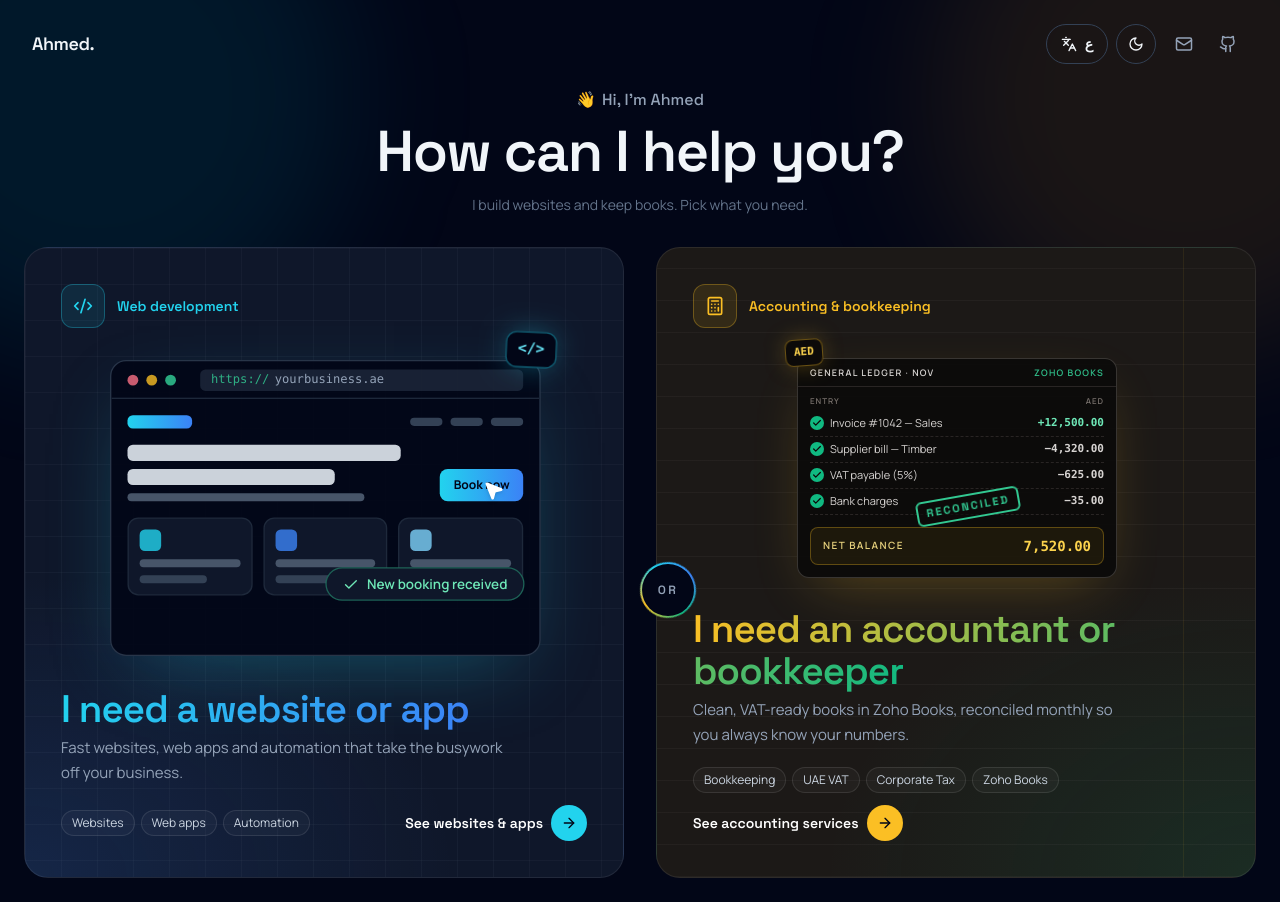
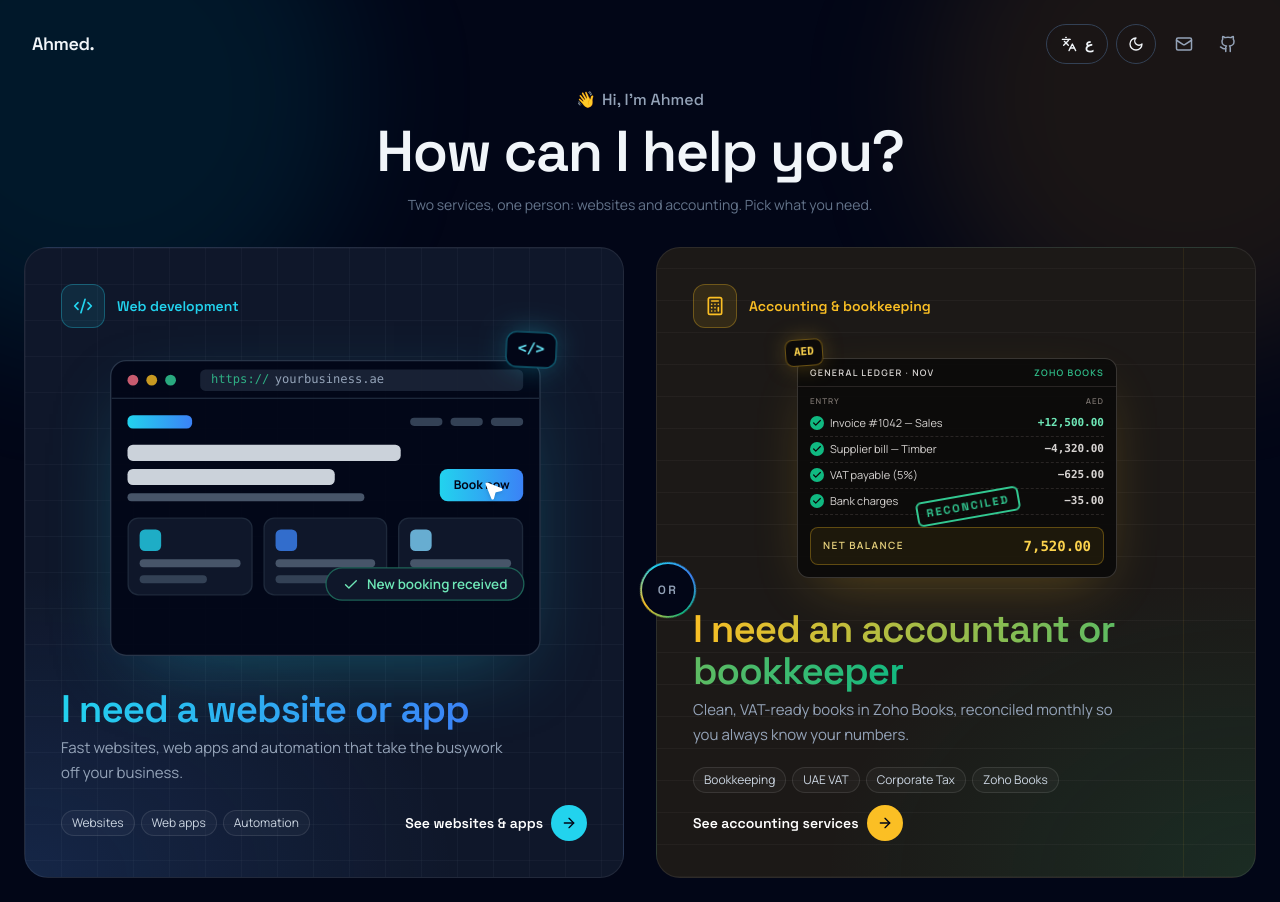
Before and after one commit to Almarsoomi/Portfolio, a Next.js app: page / in a window 1280 px wide. Built offline with nearby package versions, Linux system fonts and the light colour scheme.

Commit message:
Update homepage hint: 'Two services, one person: websites and accounting.'
Co-Authored-By: Claude Opus 5.5 <noreply@anthropic.com>
Claude-Session: https://claude.ai/code/session_013v7PcWKT6f5WngCfp8QVAk

```diff
--- a/data/portfolio.ar.ts
+++ b/data/portfolio.ar.ts
@@ -35,7 +35,7 @@ export const navByPath: typeof EN.navByPath = {
 export const gateway: typeof EN.gateway = {
   greeting: "مرحباً، أنا أحمد",
   question: "كيف يمكنني مساعدتك؟",
-  hint: "أبني المواقع وأمسك الدفاتر. اختر ما تحتاجه.",
+  hint: "خدمتان وشخص واحد: المواقع والمحاسبة. اختر ما تحتاجه.",
   paths: {
     build: {
       href: "/build",
--- a/data/portfolio.ts
+++ b/data/portfolio.ts
@@ -84,7 +84,7 @@ export const navByPath: Record<PathKey, NavItem[]> = {
 export const gateway = {
   greeting: "Hi, I'm Ahmed",
   question: "How can I help you?",
-  hint: "I build websites and keep books. Pick what you need.",
+  hint: "Two services, one person: websites and accounting. Pick what you need.",
   paths: {
     build: {
       href: "/build",
```
